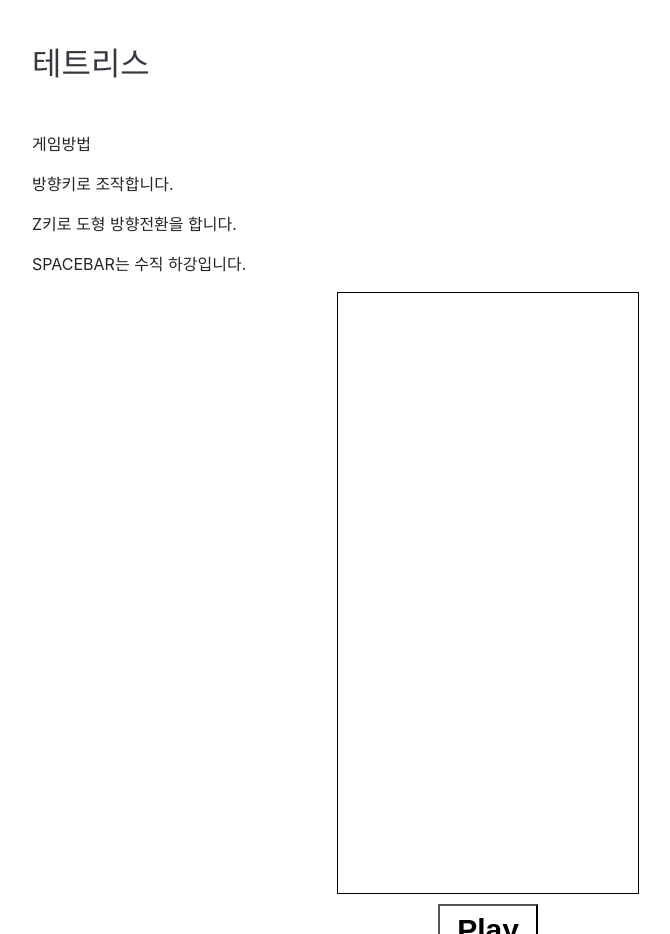
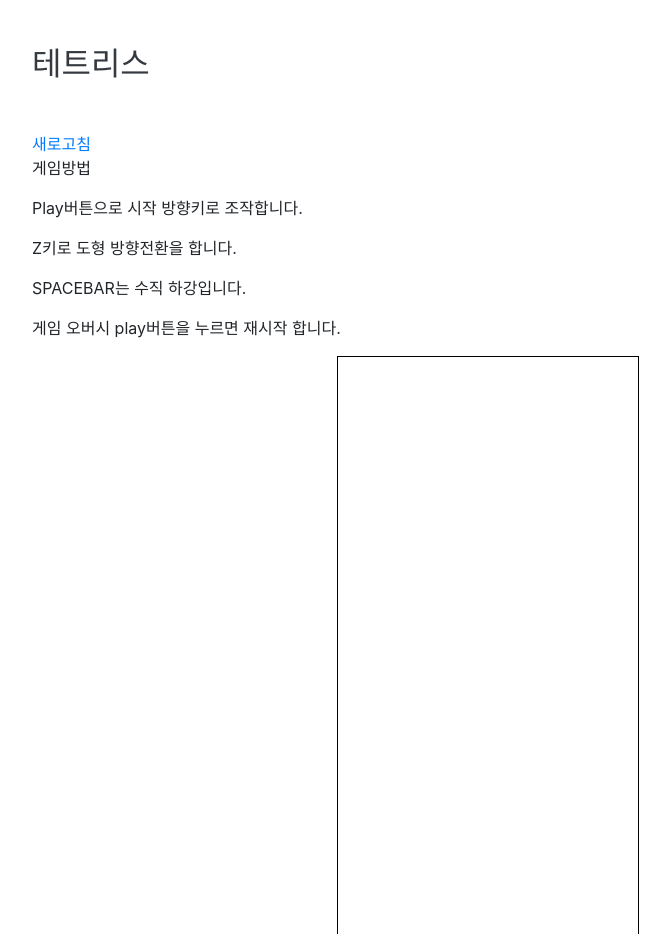
Before and after one commit to seojaehoon2563/seojaehoon2563.github.io, a website with bundled scripts: page index.html in a window 1280 px wide. Shown: the part 4223-5157 px from the top of the page, without its empty margins (288-958 px from the left). Built offline with nearby package versions, Linux system fonts and the light colour scheme; a web font is replaced by a local one.

Commit message:
Update index.html

```diff
--- a/index.html
+++ b/index.html
@@ -195,10 +195,12 @@
       <div class="w-100">
 
         <h2 class="mb-5">테트리스</h2>
+         <a href="index.html">새로고침</a>
          <p>게임방법</p>
-         <p>방향키로 조작합니다.</p>
+         <p>Play버튼으로 시작 방향키로 조작합니다.</p>
          <p>Z키로 도형 방향전환을 합니다.</p>
           <p>SPACEBAR는 수직 하강입니다.</p>
+         <p>게임 오버시 play버튼을 누르면 재시작 합니다.</p>
 
         <audio id="clearsound" src="sound/pop.ogg" preload="auto"></audio>
         <canvas width='300' height='600'></canvas>
```
